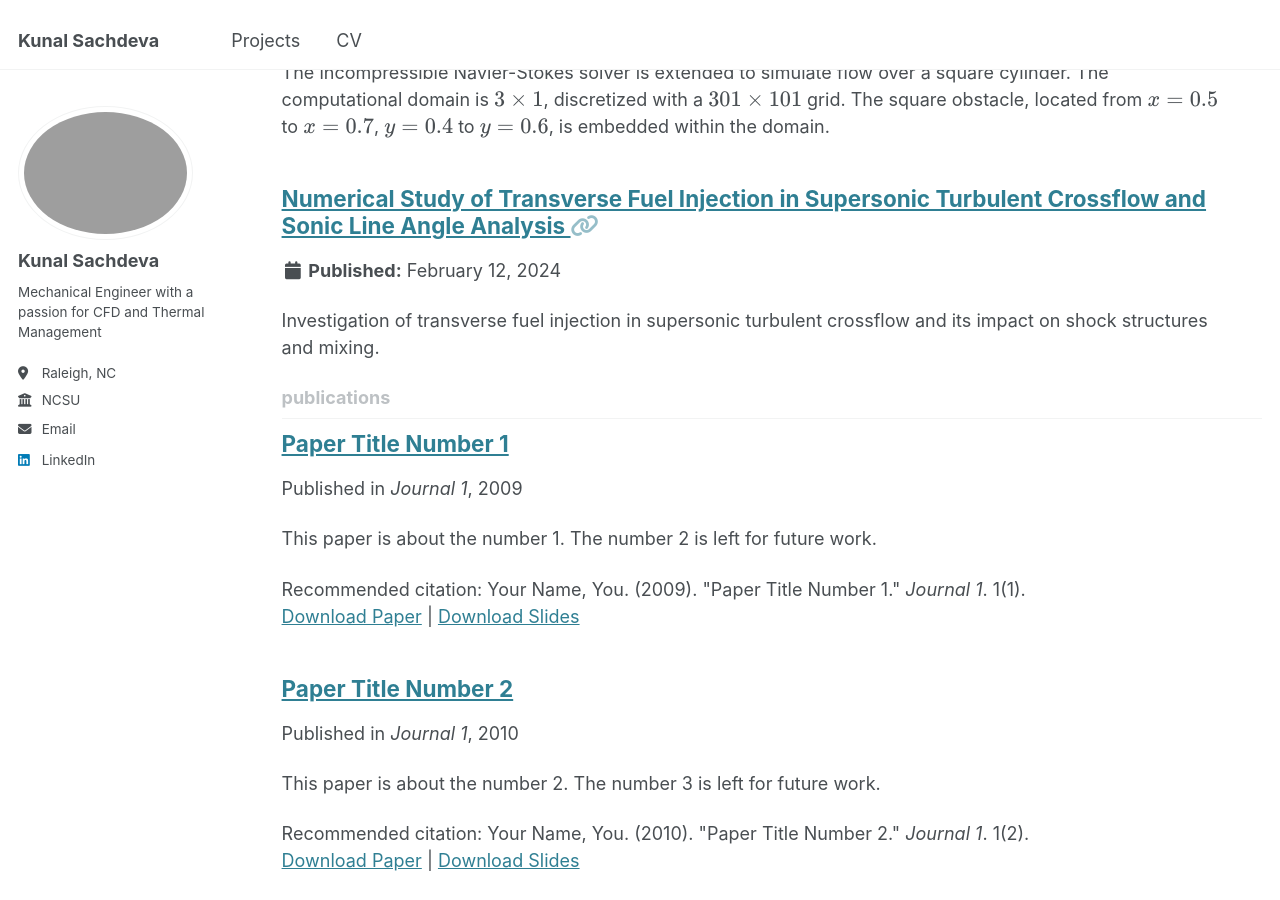
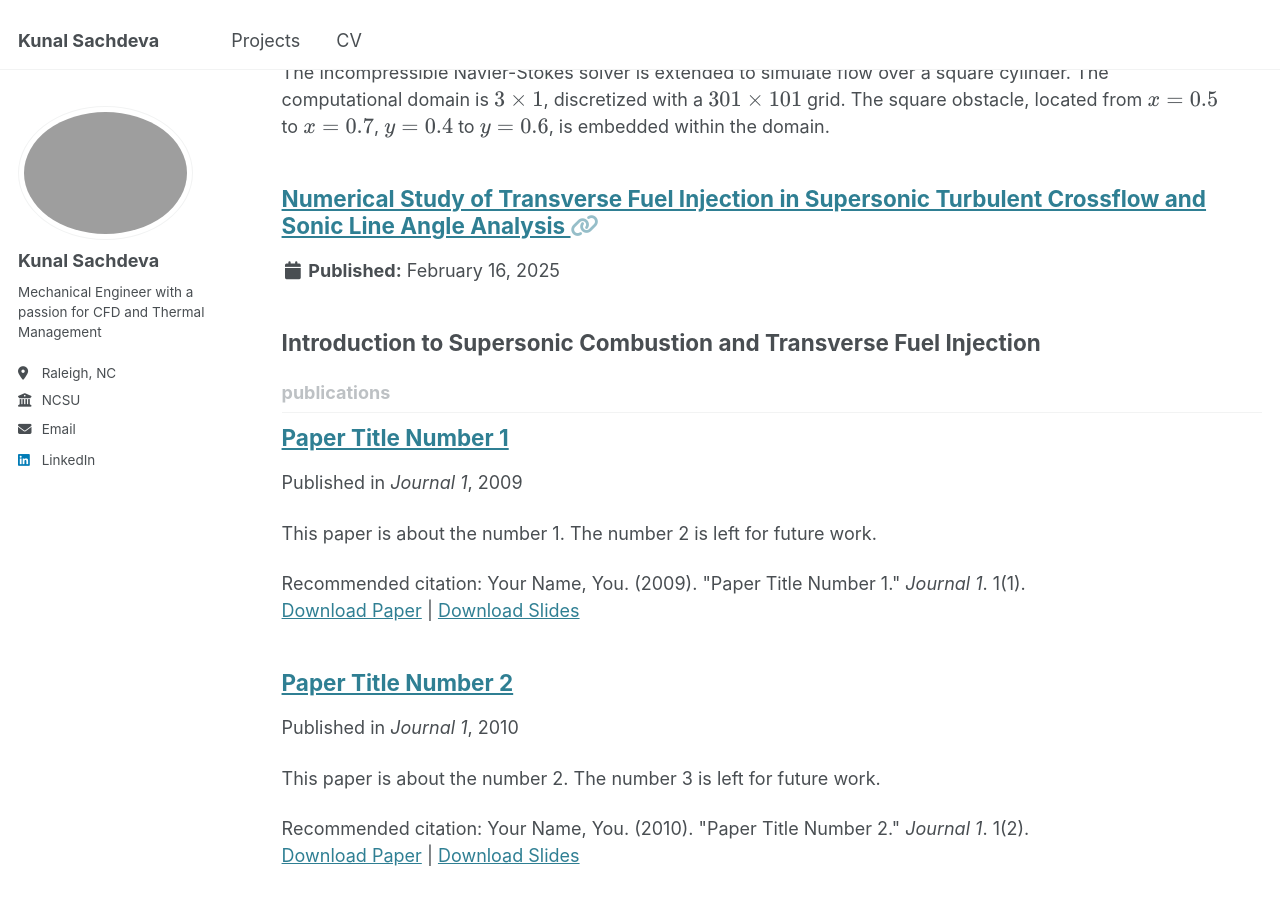
Before and after one commit to sachdevakunal/sachdevakunal.github.io, a Jekyll site: the page built from _pages/collection-archive.html, in a window 1280 px wide and 900 px high, scrolled down 1699 px. Built offline with Jekyll 4.4.1, drawn with Linux system fonts in a browser that asks for light colours.

Commit message:
Update iit_kgp.md

```diff
--- a/_projects/iit_kgp.md
+++ b/_projects/iit_kgp.md
@@ -1,9 +1,7 @@
 ---
 title: "Numerical Study of Transverse Fuel Injection in Supersonic Turbulent Crossflow and Sonic Line Angle Analysis"
-date: 2024-02-12
-excerpt: "Investigation of transverse fuel injection in supersonic turbulent crossflow and its impact on shock structures and mixing."
-description: "Analysis of transverse fuel injection (JISC) in scramjet combustors, focusing on shock interactions, fuel-air mixing, and sonic line behavior."
-image: /assets/images/supersonic-injection.png
+order: 3
+tools: "ANSYS Fluent, Pointwise, Tecplot, MATLAB, High-Performance Computing (HPC)"
 link: /projects/supersonic-injection/
 ---
 
```
